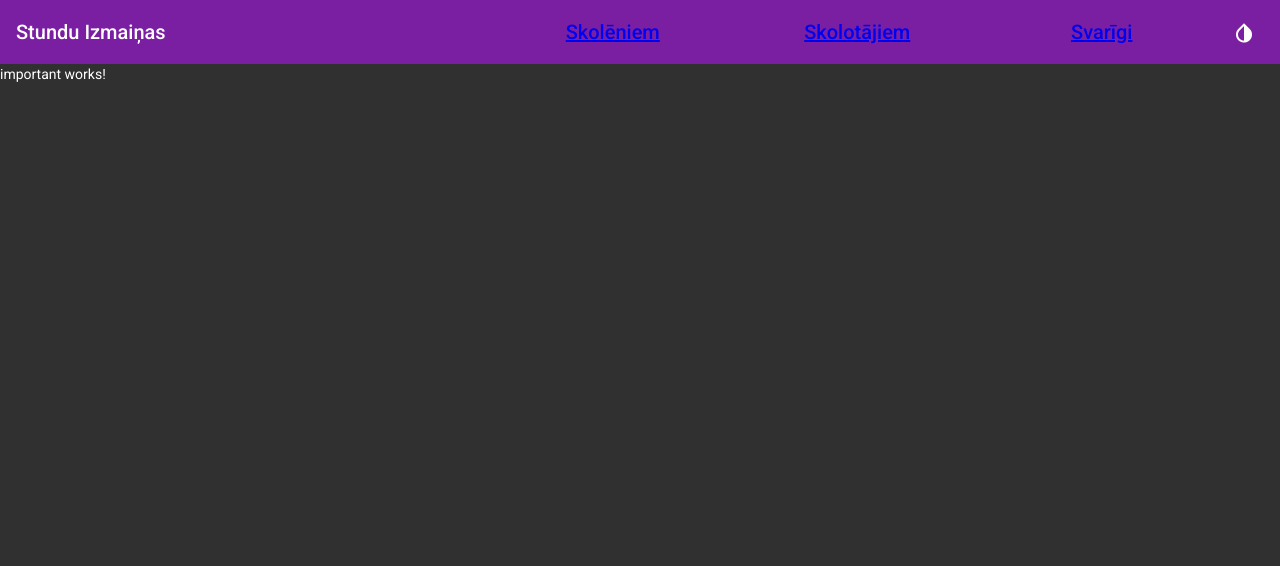
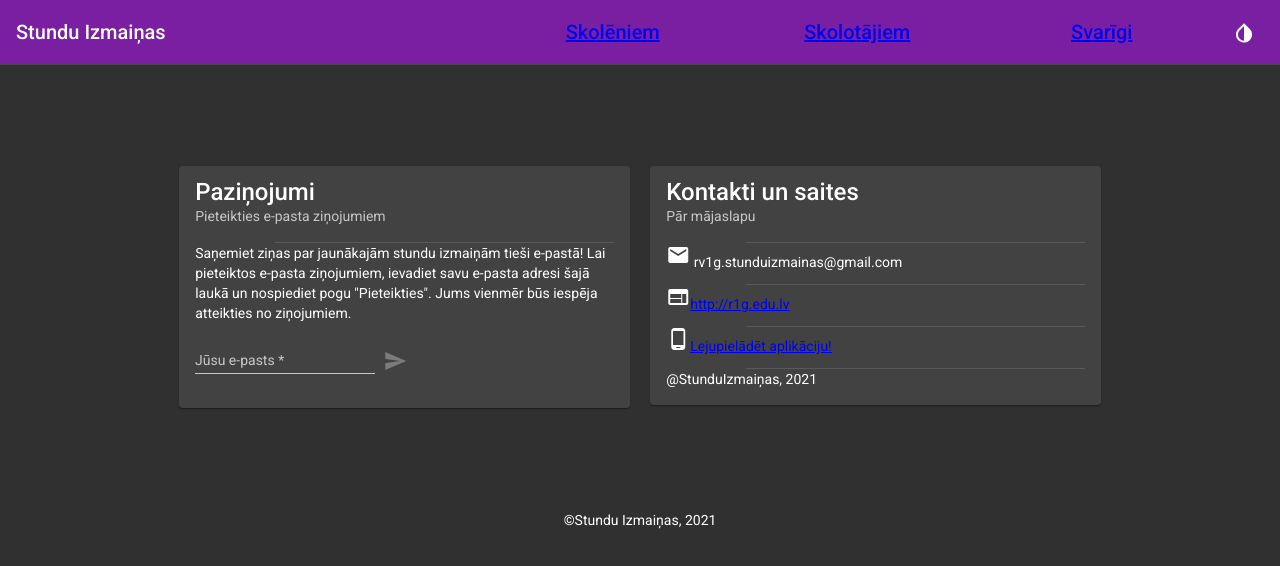
Before and after one commit to engels-hub/izm12, an Angular app: page /important in a window 1280 px wide. Shown: the top 566 px of the page. Built offline with nearby package versions, Linux system fonts and the light colour scheme.

Commit message:
important view + comp issues (I hate Apple)

```diff
--- a/src/app/components/important/important.component.html
+++ b/src/app/components/important/important.component.html
@@ -1 +1,104 @@
-<p>important works!</p>
+<div style="height: fit-content; width:80%; margin-left: 10%;">
+    <div class="pc" style="width:44%; height:fit-content; float:left; margin-left:5%; margin-right: 1%; margin-top: 10%; padding-bottom: 10%;">
+        <mat-card id="pazinojumi">
+            <mat-card-title-group>
+                <mat-card-title >Paziņojumi</mat-card-title>
+                <mat-card-subtitle>Pieteikties e-pasta ziņojumiem</mat-card-subtitle>
+            </mat-card-title-group>
+            <mat-card-content>
+            <mat-divider [inset]="true"></mat-divider>
+            <p>
+            Saņemiet ziņas par jaunākajām stundu izmaiņām tieši e-pastā! Lai pieteiktos e-pasta ziņojumiem, ievadiet savu e-pasta adresi šajā laukā un nospiediet pogu "Pieteikties". Jums vienmēr būs iespēja atteikties no ziņojumiem.
+            </p>
+            <span class="form">
+            <mat-form-field appearance="legacy">
+                <mat-label>Jūsu e-pasts</mat-label>
+                <input matInput placeholder="jusupasts@piemers.com" [formControl]="email" required>
+                <mat-error *ngIf="email.invalid">{{getErrorMessage()}}</mat-error>
+            </mat-form-field>
+            <button mat-icon-button color="primary" aria-label="Pieteikties" (click)="sendMessage()" [disabled]="this.email.invalid">
+                <mat-icon>send</mat-icon>
+              </button>
+            </span>
+        </mat-card-content>
+        </mat-card>
+    </div>
+    <div class="pc" style="width:44%; height:inherit; float:left; margin-left:1%; margin-right: 5%; margin-top: 10%; padding-bottom: 10%;">
+        <mat-card id="about">
+            <mat-card-title-group>
+                <mat-card-title >Kontakti un saites</mat-card-title>
+                <mat-card-subtitle>Pār mājaslapu</mat-card-subtitle>
+            </mat-card-title-group>
+        <mat-card-content>
+            <mat-divider [inset]="true"></mat-divider>
+            <p>
+                <mat-icon aria-hidden="false" aria-label="e-pasts" class="material-icons-outlined">email</mat-icon>  rv1g.stunduizmainas@gmail.com
+            </p>
+            <mat-divider [inset]="true"></mat-divider>
+            <p>
+                <mat-icon aria-hidden="false" aria-label="Skolas mājaslapa" class="material-icons-outlined">web</mat-icon>
+                <a href="http://r1g.edu.lv/v/index">http://r1g.edu.lv</a>
+            </p>
+            <mat-divider [inset]="true"></mat-divider>
+            <p>
+                <mat-icon aria-hidden="false" aria-label="Mobīlā aplikācija" class="material-icons-outlined">phone_android</mat-icon>
+                <a href="http://r1g.edu.lv/v/index">Lejupielādēt aplikāciju!</a>
+            </p>
+            <mat-divider [inset]="true"></mat-divider>
+            <p>
+                @StunduIzmaiņas, 2021
+            </p>
+        </mat-card-content>
+        </mat-card>
+    </div>
+    <div class="mobile" style="padding-bottom: 20%; ">
+        <mat-card id="pazinojumi" style="margin-top:10%">
+            <mat-card-title-group>
+                <mat-card-title >Paziņojumi</mat-card-title>
+                <mat-card-subtitle>Pieteikties e-pasta ziņojumiem</mat-card-subtitle>
+            </mat-card-title-group>
+
+            <mat-card-content>
+                <mat-divider [inset]="true"></mat-divider>
+            <p>
+            Saņemiet ziņas par jaunākajām stundu izmaiņām tieši e-pastā! Lai pieteiktos e-pasta ziņojumiem, ievadiet savu e-pasta adresi šajā laukā un nospiediet pogu "Pieteikties". Jums vienmēr būs iespēja atteikties no ziņojumiem.
+            </p>
+            <span class="form">
+            <mat-form-field appearance="legacy">
+                <mat-label>Jūsu e-pasts</mat-label>
+                <input matInput placeholder="jusupasts@piemers.com" [formControl]="email" required>
+                <mat-error *ngIf="email.invalid">{{getErrorMessage()}}</mat-error>
+            </mat-form-field>
+            <button mat-icon-button color="primary" aria-label="Pieteikties" (click)="sendMessage()" [disabled]="this.email.invalid">
+                <mat-icon>send</mat-icon>
+              </button>
+            </span>
+        </mat-card-content>
+        </mat-card>
+        <mat-card id="about" style="margin-top:5%">
+            <mat-card-title-group>
+                <mat-card-title >Kontakti un saites</mat-card-title>
+                <mat-card-subtitle>Pār mājaslapu</mat-card-subtitle>
+            </mat-card-title-group>
+            <mat-divider [inset]="true"></mat-divider>
+            <p>
+                <mat-icon aria-hidden="false" aria-label="e-pasts" class="material-icons-outlined">email</mat-icon>  rv1g.stunduizmainas@gmail.com
+            </p>
+            <mat-divider [inset]="true"></mat-divider>
+            <p>
+                <mat-icon aria-hidden="false" aria-label="Skolas mājaslapa" class="material-icons-outlined">web</mat-icon>
+                <a href="http://r1g.edu.lv/v/index">http://r1g.edu.lv</a>
+            </p>
+            <mat-divider [inset]="true"></mat-divider>
+            <p *ngIf="!isIOSDevice()">
+                <mat-icon aria-hidden="false" aria-label="Mobīlā aplikācija" class="material-icons-outlined">phone_android</mat-icon>
+                <a href="http://r1g.edu.lv/v/index">Lejupielādēt aplikāciju!</a>
+            </p>
+
+        </mat-card>
+    </div>
+</div>
+<div class="footer">
+    <mat-divider ></mat-divider>
+    <div class="footer-div" style="margin:0; width:100%; height:100%; float:left;text-align: center !important;">©Stundu Izmaiņas, 2021</div>
+  </div>
--- a/src/app/components/important/important.component.ts
+++ b/src/app/components/important/important.component.ts
@@ -1,15 +1,49 @@
 import { Component, OnInit } from '@angular/core';
+import {FormControl, Validators} from '@angular/forms';
+import {EmailSenderService} from 'src/app/services/email-sender.service';
 
 @Component({
   selector: 'app-important',
   templateUrl: './important.component.html',
   styleUrls: ['./important.component.scss']
 })
-export class ImportantComponent implements OnInit {
+export class ImportantComponent{
 
-  constructor() { }
+  constructor(private _sender:EmailSenderService) { }
 
-  ngOnInit(): void {
+  isDisabled=true;
+  err:string|undefined;
+  email = new FormControl('', [Validators.required, Validators.email]);
+  nameControl = new FormControl('');
+
+  getErrorMessage() {
+
+
+    if (this.email.hasError('required')) {
+      return 'Ievadiet Jūsu e-pastu';
+    }
+    if(!this.email.invalid){
+      this.isDisabled=false;
+    }else{
+      this.isDisabled=true;
+    }
+    if(this.email.hasError('exists')){
+      return 'E-pasts jau ir aizņemts!'
+    }
+    return this.email.hasError('email') ? 'Ievadiet derīgu e-pastu' : '';
   }
 
+  async sendMessage(){
+    if(!(this.email.hasError('required')||this.email.hasError('email'))){
+
+      this._sender.putEmail(this.email.value,this.email)
+      console.log(this.email.value);
+
+
+    }
+  }
+
+  public isIOSDevice(){
+    return !!navigator.platform && /iPad|iPhone|iPod|Mac/.test(navigator.platform);
+ }
 }
--- /dev/null
+++ b/src/app/services/email-sender.service.ts
@@ -0,0 +1,36 @@
+import { ErrorHandler, Injectable } from '@angular/core';
+import { HttpClient, HttpErrorResponse, HttpHeaders } from '@angular/common/http';
+import { Observable } from 'rxjs';
+import { map, shareReplay } from 'rxjs/operators';
+import { catchError } from 'rxjs/operators';
+import { FormControl } from '@angular/forms';
+
+@Injectable({
+  providedIn: 'root'
+})
+export class EmailSenderService {
+
+  constructor(private http:HttpClient) { }
+
+  putEmail(a:string,nameControl:FormControl){
+    let id;
+    let er:boolean;
+    this.http.get<any>('http://localhost:420/emails/',{observe: 'response'}).subscribe(res => {
+        id=res.body.length;
+        for(let i=0;i<id;i++){
+          if(res.body[i].email==a){ //check if exists
+            er=true;
+          }
+        }
+    if(er){
+      nameControl.setErrors({ exists: true });
+    }else{
+    this.http.post<any>('http://localhost:420/emails/', {"email":a}).subscribe(data => {
+        console.log(data);
+        alert("E-pasts "+a+" veiksmīgi reģistrēts!")
+    })
+    }
+    });
+
+  }
+}
```
Also changed, not shown: src/app/app.module.ts (+6 -2 lines), 1 other file (tests, documents, lock files or other folders).
